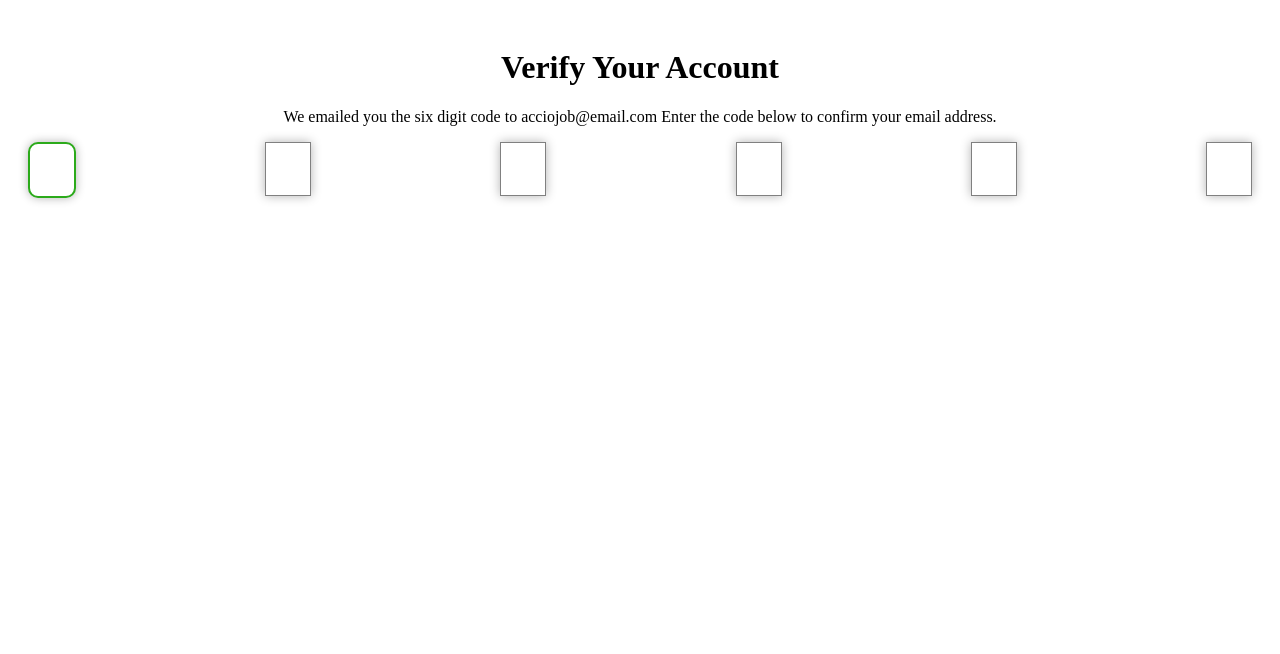
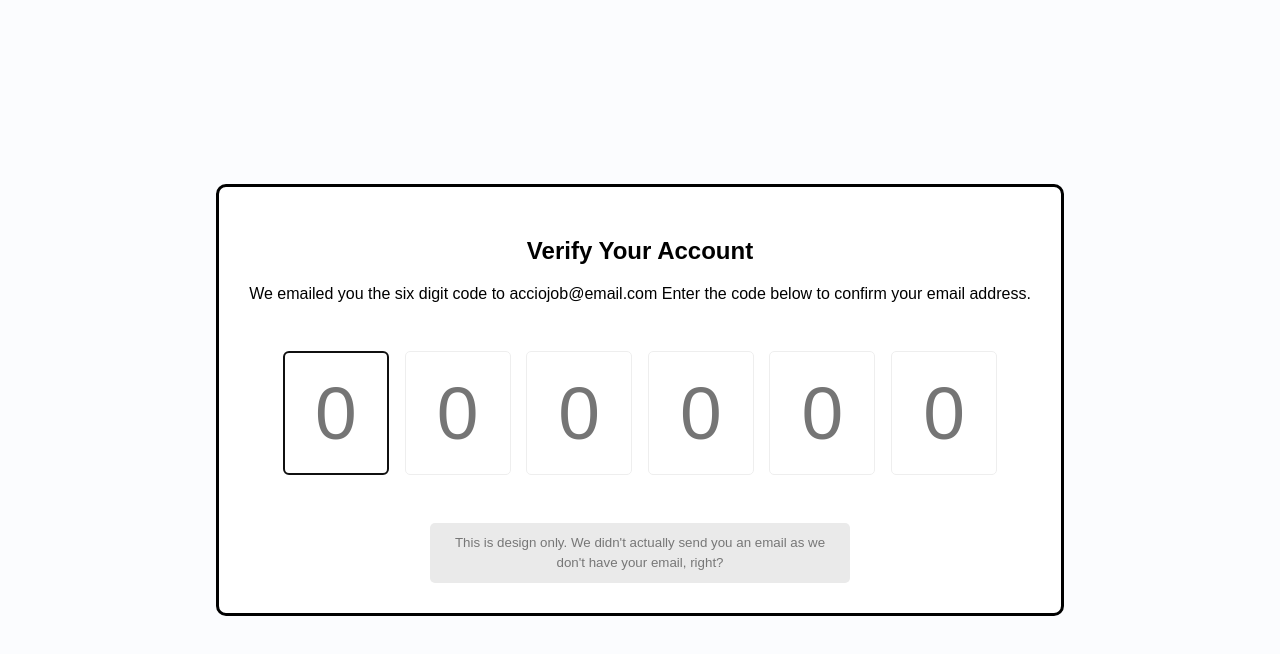
Before and after one commit to acciojob/OTP-vaibha987, a website: page main.html in a window 1280 px wide. Drawn offline with Linux system fonts and the light colour scheme; a web font is replaced by a local one.

Commit message:
created a submission

```diff
--- a/main.html
+++ b/main.html
@@ -1,26 +1,34 @@
 <!DOCTYPE html>
-<html>
+<html lang="en">
+
 <head>
+	<meta charset="UTF-8">
+	<meta http-equiv="X-UA-Compatible" content="IE=edge">
+	<meta name="viewport" content="width=device-width, initial-scale=1.0">
+	<title>Document</title>
 	<link rel="stylesheet" href="styles.css">
 </head>
+
 <body>
 	<div class="container">
-        <h1 id="verification_heading">Verify Your Account</h1>
+		<h2 id="verification_heading">Verify Your Account</h2>
 		<p id="verification_subtext">
 			We emailed you the six digit code to acciojob@email.com
 			Enter the code below to confirm your email address.
 		</p>
 		<div class="code-container">
-            <input type="text" class="code focused" id="code-1" maxlength="1">
-            <input type="text" class="code" id="code-2" maxlength="1">
-            <input type="text" class="code" id="code-3" maxlength="1">
-            <input type="text" class="code" id="code-4" maxlength="1">
-            <input type="text" class="code" id="code-5" maxlength="1">
-            <input type="text" class="code" id="code-6" maxlength="1">
+			<input type="number" class="code" id="code-1" placeholder="0" min="0" max="9" required>
+			<input type="number" class="code" id="code-2" placeholder="0" min="0" max="9" required>
+			<input type="number" class="code" id="code-3"placeholder="0" min="0" max="9" required>
+			<input type="number" class="code" id="code-4"placeholder="0" min="0" max="9" required>
+			<input type="number" class="code" id="code-5"placeholder="0" min="0" max="9" required>
+			<input type="number" class="code" id="code-6"placeholder="0" min="0" max="9" required>
 		</div>
+		<small class="info">
+			This is design only. We didn't actually send you an email as we don't have your email, right?
+		</small>
 	</div>
+	<script src="script.js"></script>
+</body>
 
-    <script type="text/javascript" src="./script.js">
-</script>
-</body>
 </html>
--- a/script.js
+++ b/script.js
@@ -1,21 +1,24 @@
-let codes = document.querySelectorAll(".code")
+const codes = document.querySelectorAll(".code")
 
-codes.forEach((code,index)=>{
-    code.addEventListener("keydown",(event)=>{
-        if(event.key >= "0" && event.key <= "9"){
-            event.preventDefault();
-            code.value = event.key
-            if(codes[index+1]) {
-                codes.forEach(code => code.classList.remove("focused"));
-                setTimeout(() => codes[index + 1]?.focus(), 10);
-                codes[index+1].classList.add("focused")
+codes[0].focus()
+
+codes.forEach((code,idx)=>{
+    code.addEventListener("keydown",(e)=>{
+        console.log(e.key)
+        const keyPressed = e.key
+
+        if(keyPressed>=0 && keyPressed<=9){
+            codes[idx].value=''
+            if(idx<codes.length-1){
+                setTimeout(()=>codes[idx+1].focus(),10)
+                // setTimeout(function(){
+                //     codes[index+1].focus()
+                // },10)
             }
-        } else if(event.key === "Backspace"){
-            code.value = ""
-            if(codes[index-1]) {
-                codes.forEach(code => code.classList.remove("focused"));
-                setTimeout(() => codes[index - 1]?.focus(), 10);
-                codes[index-1].classList.add("focused")
+        }
+        else if(keyPressed==="Backspace"){
+            if(idx>0){
+                setTimeout(()=>codes[idx-1].focus(),10)
             }
         }
     })
--- a/styles.css
+++ b/styles.css
@@ -1,23 +1,75 @@
+@import url('https://fonts.googleapis.com/css?family=Muli:300,700&display=swap');
+
+*body{
+    box-sizing: border-box;
+}
+
+body{
+    background-color: #fbfcfe;
+    font-family: 'Muli',sans-serif;
+    display: flex;
+    align-items: center;
+    justify-content: center;
+    height: 100vh;
+    overflow: hidden;
+    margin: 0;
+}
+
 .container{
-   background-color: #fff;
-   padding: 20px;
-   border-radius: 10px;
-   text-align: center;
+    background-color: #fff;
+    border: 3px #000 solid;
+    border-radius: 10px;
+    padding: 30px;
+    max-width: 1000px;
+    text-align: center;
 }
+
 .code-container{
     display: flex;
-    justify-content: space-between;
+    align-items: center;
+    justify-content: center;
+    margin: 40px 0;
 }
+
 .code{
-    width: 40px;
-    height: 50px;
-    font-size: 24px;
+    caret-color: transparent;
+    border-radius: 5px;
+    font-size: 75px;
+    height: 120px;
+    width: 100px;
+    border: 1px solid #eee;
+    margin: 1%;
     text-align: center;
-    border: 1px solid gray;
-    box-shadow: 0 0 10px rgba(0,0,0,0.3);
+    font-weight: 300;
+    -moz-appearance: textfield;
 }
-.focused{
-    border: 2px solid #2baa1a;
-    border-radius: 10px;
-    outline: none;
+
+.code::-webkit-inner-spin-button{
+    -webkit-appearance: none;
+    margin: 0;
 }
+.code:valid{
+    border-color: #3498db;
+    box-shadow: 0 10px 10px -5px rgba(0,0,0,0.25);
+}
+
+.info{
+    background-color: #eaeaea;
+    display: inline-block;
+    padding: 10px;
+    line-height: 20px;
+    max-width: 400px;
+    color: #777;
+    border-radius: 5px;
+}
+
+@media(max-width:600px){
+    .code-container{
+        flex-wrap: wrap;
+    }
+    .code{
+        font-size: 60px;
+        height: 80px;
+        max-width: 70px;
+    }
+}
```
Lines whose indentation alone changed are shown as unchanged.
